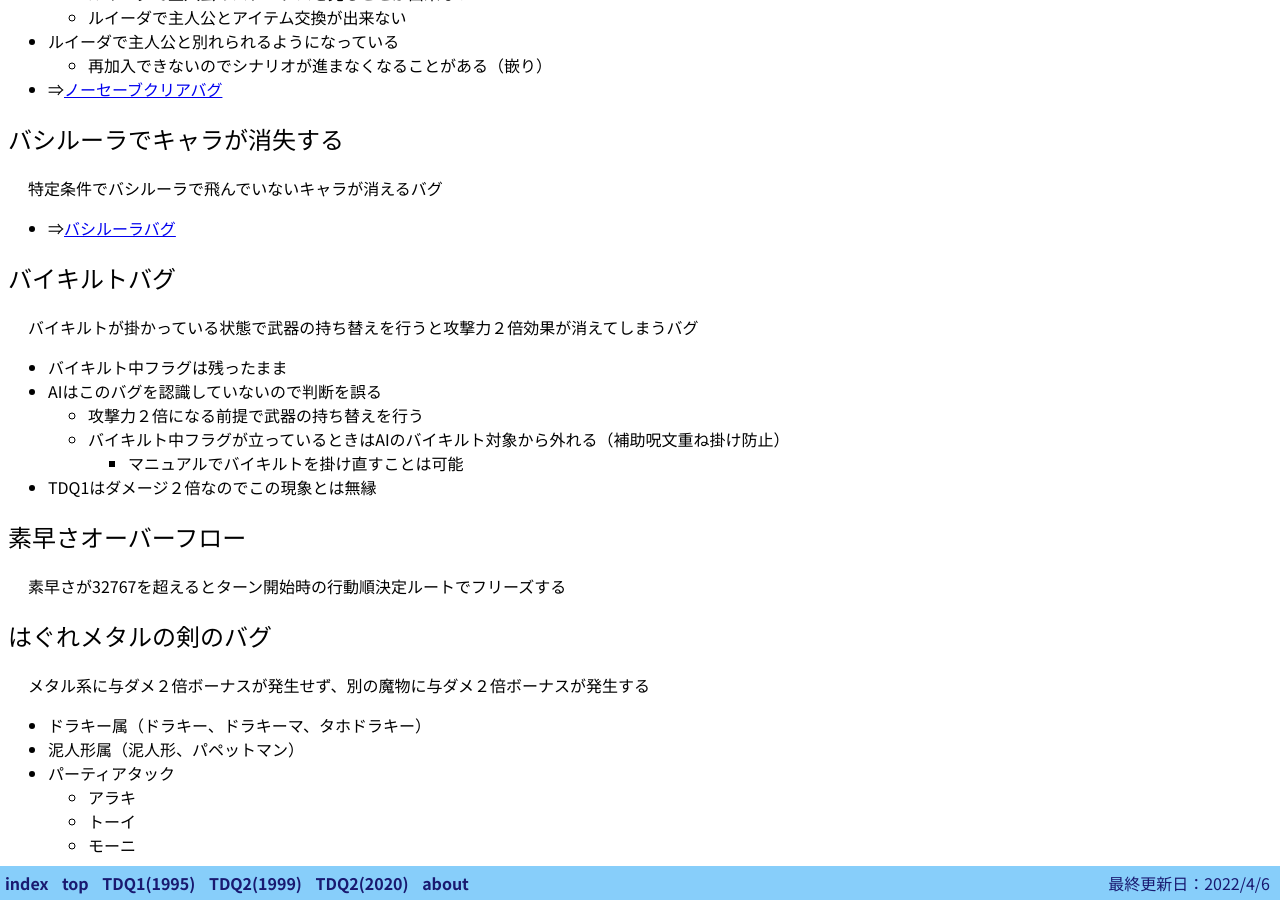
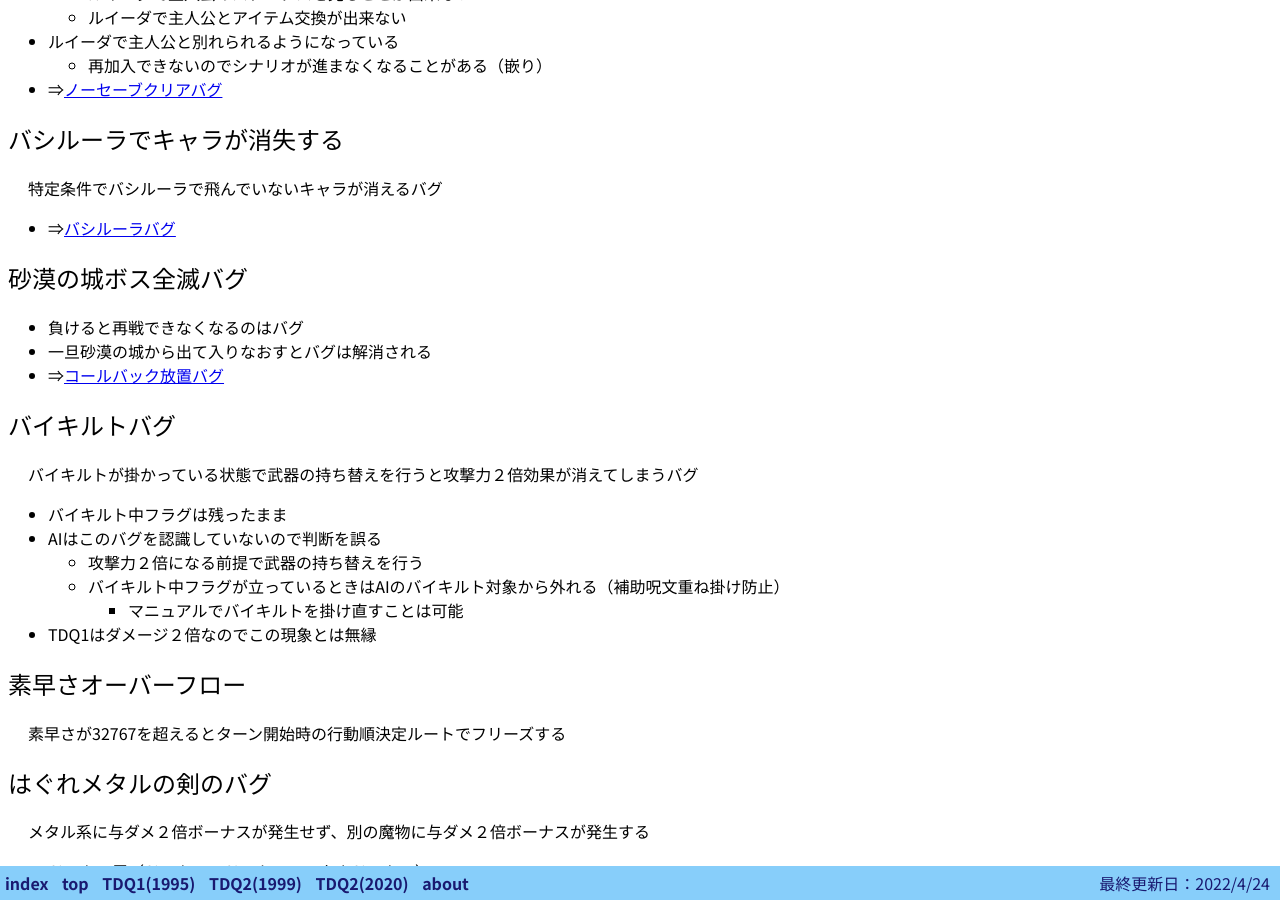
Before and after one commit to chiorex/TDQ_DATA_DAT, a Jekyll site: the page built from tdq2/bug.md, in a window 1280 px wide and 900 px high, scrolled down 986 px. Built offline with Jekyll 4.4.1, drawn with Linux system fonts in a browser that asks for light colours; some web fonts are replaced.

Commit message:
TDQ2 砂漠の城ボス全滅バグを移動

```diff
--- a/tdq2/bug.md
+++ b/tdq2/bug.md
@@ -1,7 +1,7 @@
 ---
 layout: default
 title: バグ
-update: 2022-04-06
+update: 2022-04-24
 ---
 
 知っているバグについて雑多に記載。
@@ -62,6 +62,13 @@ __どうぐ__ や __そうび__ で仲間の名前が消える
 特定条件でバシルーラで飛んでいないキャラが消えるバグ
 
 * ⇒[バシルーラバグ](bug004)
+
+
+## 砂漠の城ボス全滅バグ
+
+* 負けると再戦できなくなるのはバグ
+* 一旦砂漠の城から出て入りなおすとバグは解消される
+* ⇒[コールバック放置バグ](bug000)
 
 
 ## バイキルトバグ
```
Also changed, not shown: tdq2/misc.md (+1 -7 lines).
